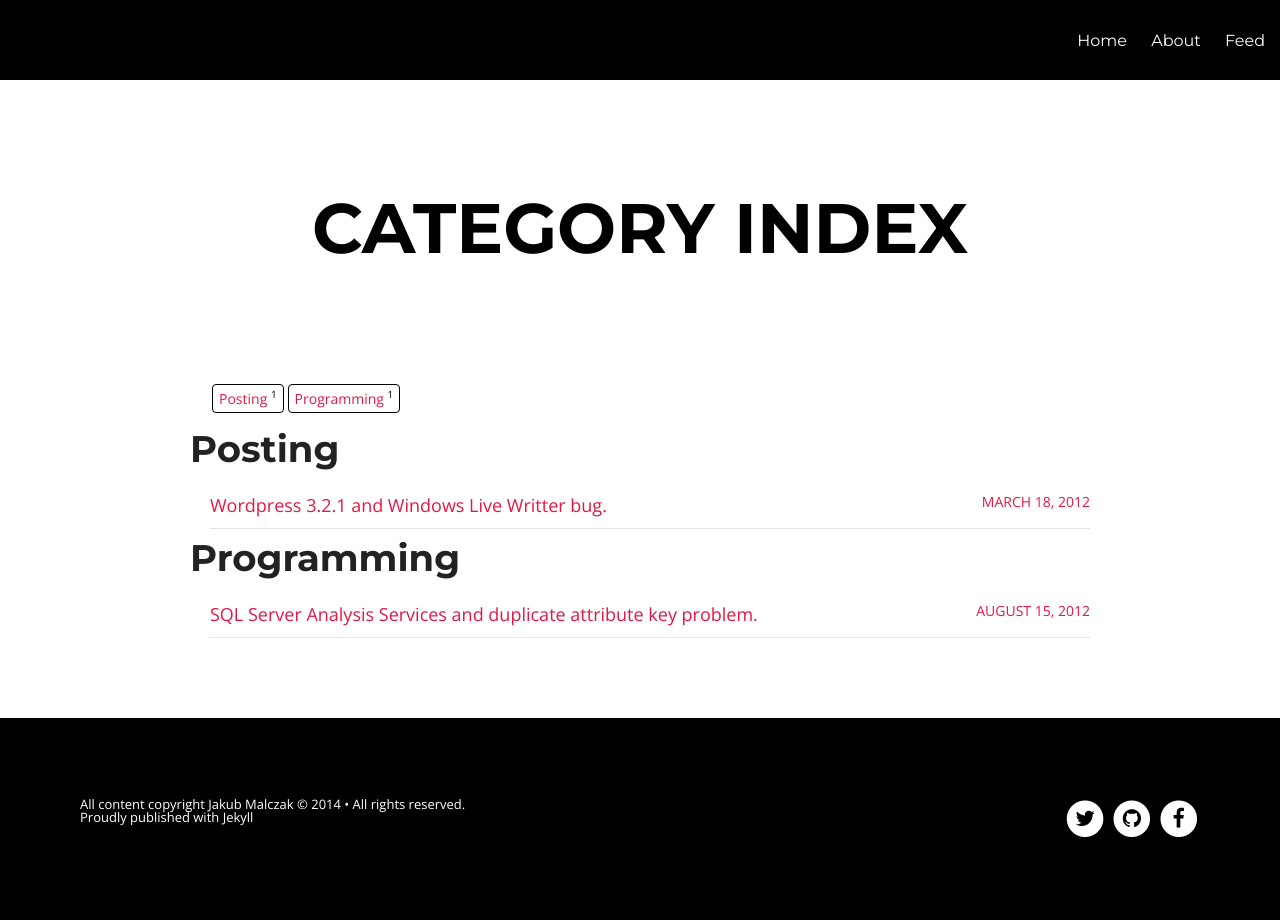
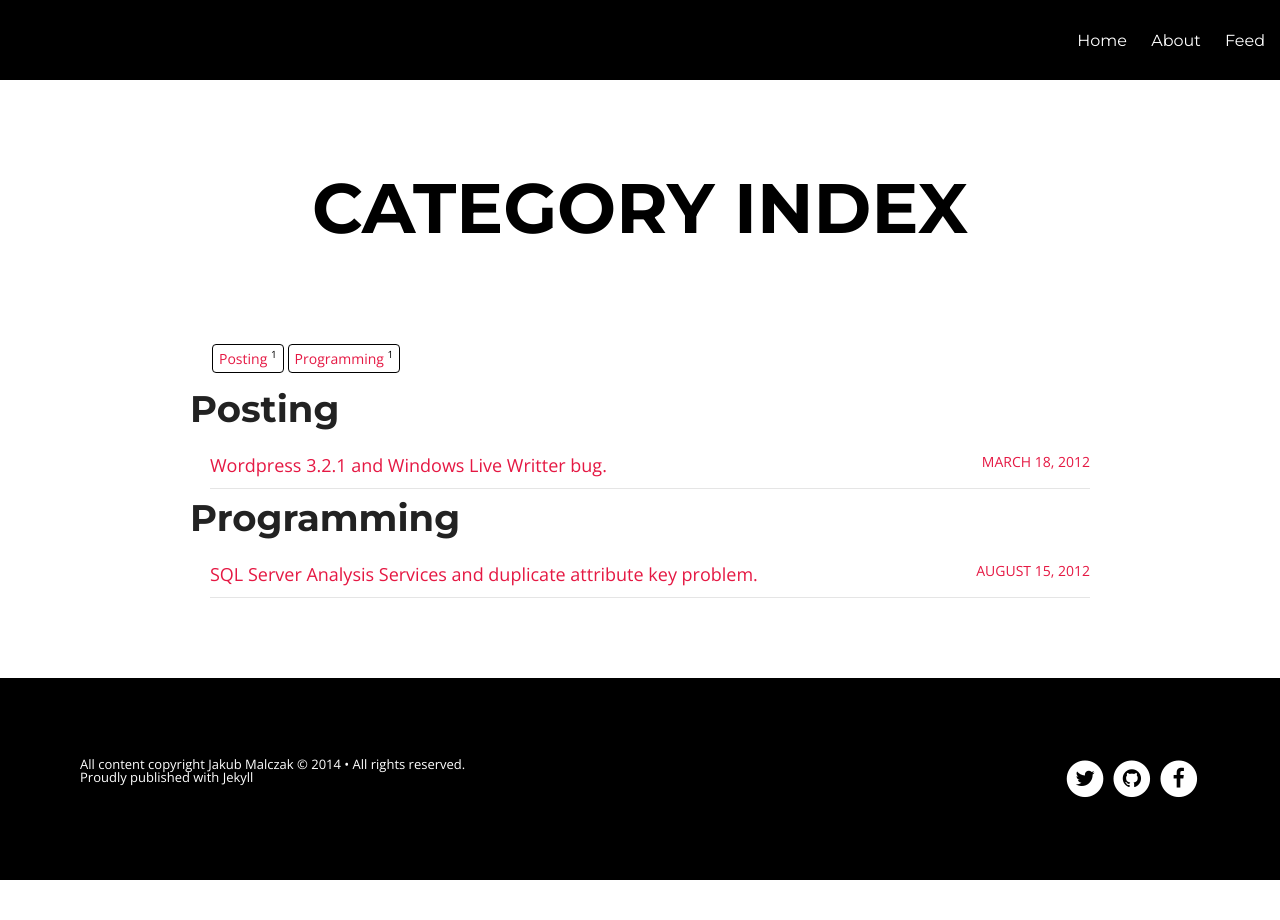
Before and after one commit to jmalczak/jmalczak.github.io, a Jekyll site: the page built from categories.html, in a window 1280 px wide. Built offline with Jekyll 4.4.1, drawn with Linux system fonts in a browser that asks for light colours; nearby versions of some CDN libraries.

Commit message:
style change

```diff
--- a/assets/css/post.css
+++ b/assets/css/post.css
@@ -523,21 +523,6 @@ body,
         padding-bottom: 5.625rem;
     }
 }
-@media only screen and (min-width: 70em) {
-    .notepad-page-title h1,
-    .notepad-post-title-simple h1 {
-        padding-top: 6.875rem;
-        padding-bottom: 6.875rem;
-    }
-}
-@media only screen and (min-width: 90em) {
-    .notepad-page-title h1,
-    .notepad-post-title-simple h1 {
-        font-size: 5.3125rem;
-        padding-top: 8.125rem;
-        padding-bottom: 8.125rem;
-    }
-}
 .notepad-page-title .notepad-post-meta-simple,
 .notepad-post-title-simple .notepad-post-meta-simple {
     text-align: center;
```
